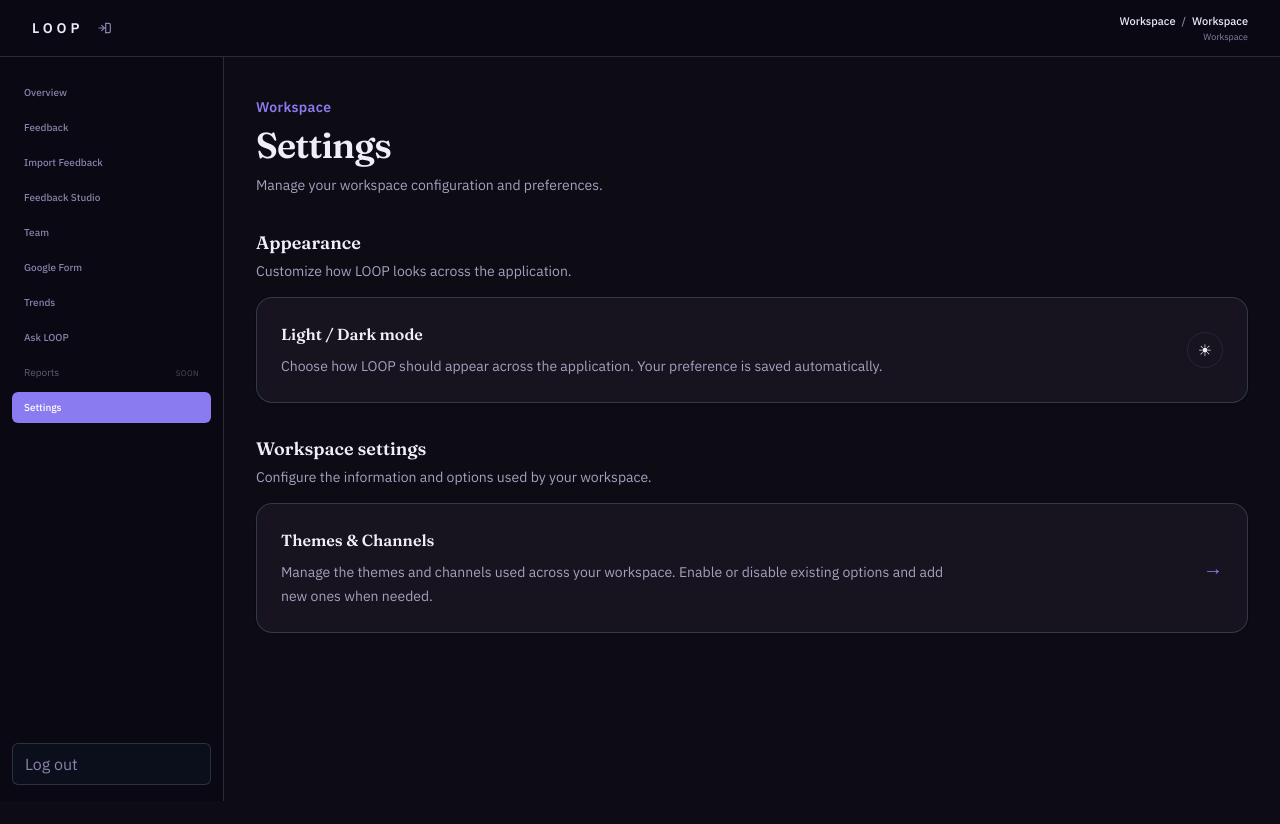
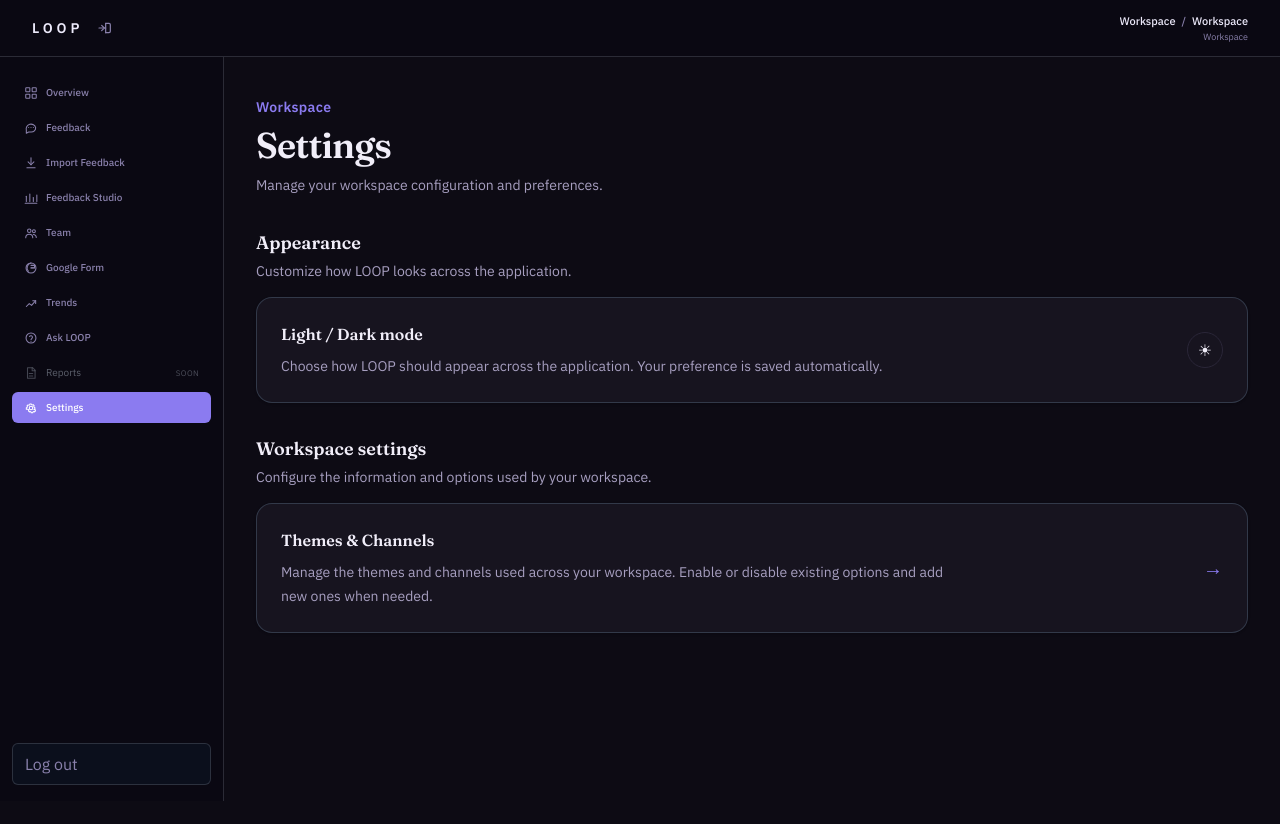
Before and after one commit to hassaan-techprojects/project-loop, a Next.js app: page /settings in a window 1280 px wide. Shown: the top 824 px of the page. Built offline with nearby package versions, Linux system fonts and the light colour scheme; no server answers.

Commit message:
Add navigation icons

```diff
--- a/components/app-shell.tsx
+++ b/components/app-shell.tsx
@@ -26,56 +26,83 @@ type AppShellProps = {
   children: ReactNode;
 };
 
-const navigationItems = [
+type NavigationIcon =
+  | "overview"
+  | "feedback"
+  | "import"
+  | "studio"
+  | "team"
+  | "google"
+  | "trends"
+  | "ask"
+  | "reports"
+  | "settings";
+
+const navigationItems: {
+  label: string;
+  href: string;
+  available: boolean;
+  icon: NavigationIcon;
+}[] = [
   {
     label: "Overview",
     href: "/dashboard",
     available: true,
+    icon: "overview",
   },
   {
     label: "Feedback",
     href: "/feedback",
     available: true,
+    icon: "feedback",
   },
   {
     label: "Import Feedback",
     href: "/import-feedback",
     available: true,
+    icon: "import",
   },
   {
     label: "Feedback Studio",
     href: "/feedback-studio",
     available: true,
+    icon: "studio",
   },
   {
     label: "Team",
     href: "/team",
     available: true,
+    icon: "team",
   },
   {
     label: "Google Form",
     href: "/integrations/google-form",
     available: true,
+    icon: "google",
   },
   {
     label: "Trends",
     href: "/trends",
     available: true,
+    icon: "trends",
   },
   {
     label: "Ask LOOP",
     href: "/ask-loop",
     available: true,
+    icon: "ask",
   },
   {
     label: "Reports",
     href: "/reports",
     available: false,
+    icon: "reports",
   },
   {
     label: "Settings",
     href: "/settings",
     available: true,
+    icon: "settings",
   },
 ];
 
@@ -85,6 +112,118 @@ function getRoleLabel(role: Role | null) {
   if (role === "VIEWER") return "Viewer";
 
   return "Workspace";
+}
+
+function NavigationIcon({ icon }: { icon: NavigationIcon }) {
+  const commonProps = {
+    width: 14,
+    height: 14,
+    viewBox: "0 0 24 24",
+    fill: "none",
+    stroke: "currentColor",
+    strokeWidth: 1.8,
+    strokeLinecap: "round" as const,
+    strokeLinejoin: "round" as const,
+    "aria-hidden": true,
+  };
+
+  switch (icon) {
+    case "overview":
+      return (
+        <svg {...commonProps}>
+          <rect x="3" y="3" width="7" height="7" rx="1" />
+          <rect x="14" y="3" width="7" height="7" rx="1" />
+          <rect x="3" y="14" width="7" height="7" rx="1" />
+          <rect x="14" y="14" width="7" height="7" rx="1" />
+        </svg>
+      );
+
+    case "feedback":
+      return (
+        <svg {...commonProps}>
+          <path d="M20 11.5a7.5 7.5 0 0 1-7.5 7.5H8l-4 2v-5.2A7.5 7.5 0 1 1 20 11.5Z" />
+          <path d="M8 11h.01" />
+          <path d="M12 11h.01" />
+          <path d="M16 11h.01" />
+        </svg>
+      );
+
+    case "import":
+      return (
+        <svg {...commonProps}>
+          <path d="M12 3v12" />
+          <path d="m7 10 5 5 5-5" />
+          <path d="M5 20h14" />
+        </svg>
+      );
+
+    case "studio":
+      return (
+        <svg {...commonProps}>
+          <path d="M4 18V9" />
+          <path d="M10 18V5" />
+          <path d="M16 18v-7" />
+          <path d="M22 18V7" />
+          <path d="M2 21h20" />
+        </svg>
+      );
+
+    case "team":
+      return (
+        <svg {...commonProps}>
+          <circle cx="9" cy="8" r="3" />
+          <path d="M3 20a6 6 0 0 1 12 0" />
+          <circle cx="17" cy="9" r="2.5" />
+          <path d="M16 14.5a5 5 0 0 1 5 5" />
+        </svg>
+      );
+
+    case "google":
+      return (
+        <svg {...commonProps}>
+          <circle cx="12" cy="12" r="8.5" />
+          <path d="M12 7.5h6" />
+          <path d="M18 7.5v4h-6" />
+          <path d="M12 12h6" />
+          <path d="M7.5 17.5A8.5 8.5 0 0 1 12 3.5" />
+        </svg>
+      );
+
+    case "trends":
+      return (
+        <svg {...commonProps}>
+          <path d="M4 18 9 13l4 3 7-8" />
+          <path d="M15 8h5v5" />
+        </svg>
+      );
+
+    case "ask":
+      return (
+        <svg {...commonProps}>
+          <circle cx="12" cy="12" r="8.5" />
+          <path d="M9.5 9.5a2.7 2.7 0 0 1 5 1.4c0 1.8-2.5 2.2-2.5 4" />
+          <path d="M12 18h.01" />
+        </svg>
+      );
+
+    case "reports":
+      return (
+        <svg {...commonProps}>
+          <path d="M6 3h9l4 4v14H6z" />
+          <path d="M14 3v5h5" />
+          <path d="M9 13h6" />
+          <path d="M9 17h6" />
+        </svg>
+      );
+
+    case "settings":
+      return (
+        <svg {...commonProps}>
+          <circle cx="12" cy="12" r="3" />
+          <path d="M19.4 15a1.7 1.7 0 0 0 .3 1.9l.1.1-1.8 1.8-.1-.1a1.7 1.7 0 0 0-1.9-.3 1.7 1.7 0 0 0-1 1.5V20h-2.6v-.1a1.7 1.7 0 0 0-1-1.5 1.7 1.7 0 0 0-1.9.3l-.1.1-1.8-1.8.1-.1a1.7 1.7 0 0 0 .3-1.9 1.7 1.7 0 0 0-1.5-1H4v-2.6h.1a1.7 1.7 0 0 0 1.5-1 1.7 1.7 0 0 0-.3-1.9l-.1-.1L7 6.6l.1.1a1.7 1.7 0 0 0 1.9.3 1.7 1.7 0 0 0 1-1.5V5h2.6v.1a1.7 1.7 0 0 0 1 1.5 1.7 1.7 0 0 0 1.9-.3l.1-.1 1.8 1.8-.1.1a1.7 1.7 0 0 0-.3 1.9 1.7 1.7 0 0 0 1.5 1h.1v2.6h-.1a1.7 1.7 0 0 0-1.5 1Z" />
+        </svg>
+      );
+  }
 }
 
 export default function AppShell({ children }: AppShellProps) {
@@ -256,6 +395,10 @@ export default function AppShell({ children }: AppShellProps) {
                       color: "rgba(174, 183, 198, 0.5)",
                     }}
                   >
+                    <span className="mr-2 shrink-0 opacity-70">
+                      <NavigationIcon icon={item.icon} />
+                    </span>
+
                     <span>{item.label}</span>
 
                     <span
@@ -286,6 +429,10 @@ export default function AppShell({ children }: AppShellProps) {
                         }
                   }
                 >
+                  <span className="mr-2 shrink-0">
+                    <NavigationIcon icon={item.icon} />
+                  </span>
+
                   <span>{item.label}</span>
                 </Link>
               );
```
